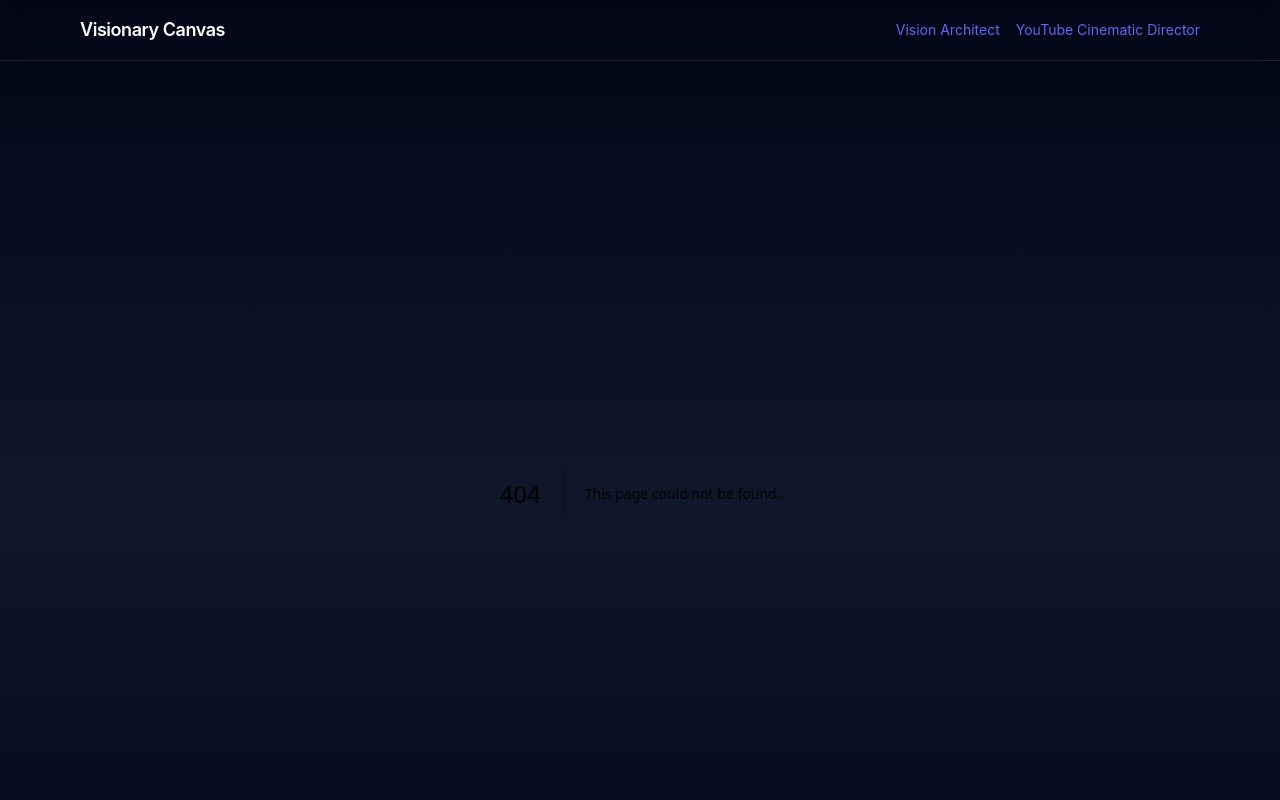
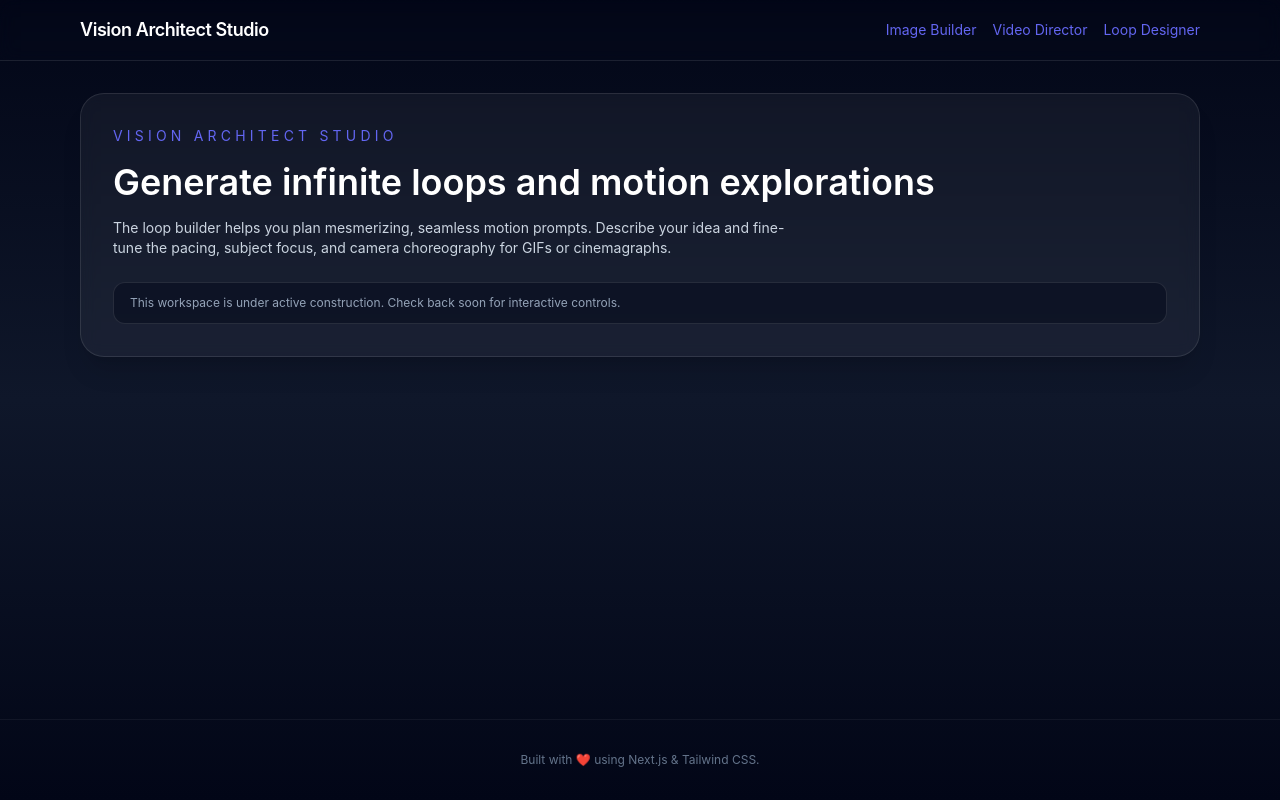
Before and after one commit to kc204/vision-, a Next.js app: page /loop in a window 1280 px wide. Before the commit this address had no page. Shown: the top 800 px of the page. Built offline with nearby package versions, Linux system fonts and the light colour scheme.

Commit message:
Add shared layout shell and reorganize builder routes

```diff
--- /dev/null
+++ b/src/app/(builders)/loop/page.tsx
@@ -0,0 +1,19 @@
+export default function LoopBuilderPage() {
+  return (
+    <section className="space-y-8">
+      <div className="rounded-3xl border border-white/10 bg-white/5 p-8 shadow-xl backdrop-blur">
+        <p className="text-sm uppercase tracking-[0.3em] text-canvas-accent">Vision Architect Studio</p>
+        <h1 className="mt-4 text-3xl font-semibold text-white sm:text-4xl">
+          Generate infinite loops and motion explorations
+        </h1>
+        <p className="mt-4 max-w-2xl text-sm text-slate-300">
+          The loop builder helps you plan mesmerizing, seamless motion prompts. Describe your idea and fine-tune the pacing,
+          subject focus, and camera choreography for GIFs or cinemagraphs.
+        </p>
+        <p className="mt-6 rounded-xl border border-white/10 bg-slate-950/40 px-4 py-3 text-xs text-slate-400">
+          This workspace is under active construction. Check back soon for interactive controls.
+        </p>
+      </div>
+    </section>
+  );
+}
--- a/src/app/layout.tsx
+++ b/src/app/layout.tsx
@@ -1,9 +1,10 @@
 import type { Metadata } from "next";
 import "./globals.css";
-import Link from "next/link";
+
+import LayoutShell from "@/components/LayoutShell";
 
 export const metadata: Metadata = {
-  title: "Visionary Canvas",
+  title: "Vision Architect Studio",
   description:
     "Describe it like a human. Get prompts like a director. Visionary Canvas turns casual language into cinematic image prompts and video plans.",
 };
@@ -15,37 +16,8 @@ export default function RootLayout({
 }) {
   return (
     <html lang="en" className="bg-slate-950">
-      <body className="min-h-screen bg-gradient-to-b from-slate-950 via-slate-900 to-slate-950">
-        <header className="border-b border-white/10 backdrop-blur">
-          <div className="mx-auto flex max-w-6xl items-center justify-between px-4 py-4">
-            <Link
-              href="/"
-              className="text-lg font-semibold tracking-tight text-white hover:text-canvas-accent"
-            >
-              Visionary Canvas
-            </Link>
-            <nav className="flex items-center gap-4 text-sm text-slate-300">
-              <Link
-                href="/image"
-                className="hover:text-white"
-              >
-                Vision Architect
-              </Link>
-              <Link
-                href="/video"
-                className="hover:text-white"
-              >
-                YouTube Cinematic Director
-              </Link>
-            </nav>
-          </div>
-        </header>
-        <main className="mx-auto w-full max-w-6xl px-4 py-8">
-          {children}
-        </main>
-        <footer className="border-t border-white/5 py-8 text-center text-xs text-slate-500">
-          Built with ❤️ using Next.js & Tailwind CSS.
-        </footer>
+      <body>
+        <LayoutShell>{children}</LayoutShell>
       </body>
     </html>
   );
--- /dev/null
+++ b/src/components/LayoutShell.tsx
@@ -0,0 +1,42 @@
+import Link from "next/link";
+import { ReactNode } from "react";
+
+const navigation = [
+  { href: "/image", label: "Image Builder" },
+  { href: "/video", label: "Video Director" },
+  { href: "/loop", label: "Loop Designer" },
+];
+
+export interface LayoutShellProps {
+  children: ReactNode;
+}
+
+export function LayoutShell({ children }: LayoutShellProps) {
+  return (
+    <div className="flex min-h-screen flex-col bg-gradient-to-b from-slate-950 via-slate-900 to-slate-950">
+      <header className="border-b border-white/10 backdrop-blur">
+        <div className="mx-auto flex max-w-6xl items-center justify-between px-4 py-4">
+          <Link
+            href="/"
+            className="text-lg font-semibold tracking-tight text-white hover:text-canvas-accent"
+          >
+            Vision Architect Studio
+          </Link>
+          <nav className="flex items-center gap-4 text-sm text-slate-300">
+            {navigation.map((item) => (
+              <Link key={item.href} href={item.href} className="hover:text-white">
+                {item.label}
+              </Link>
+            ))}
+          </nav>
+        </div>
+      </header>
+      <main className="mx-auto w-full max-w-6xl flex-1 px-4 py-8">{children}</main>
+      <footer className="border-t border-white/5 py-8 text-center text-xs text-slate-500">
+        Built with ❤️ using Next.js & Tailwind CSS.
+      </footer>
+    </div>
+  );
+}
+
+export default LayoutShell;
```
Also changed, not shown: src/app/(builders)/image/page.tsx (renamed from src/app/image/page.tsx), src/app/(builders)/video/page.tsx (renamed from src/app/video/page.tsx).
